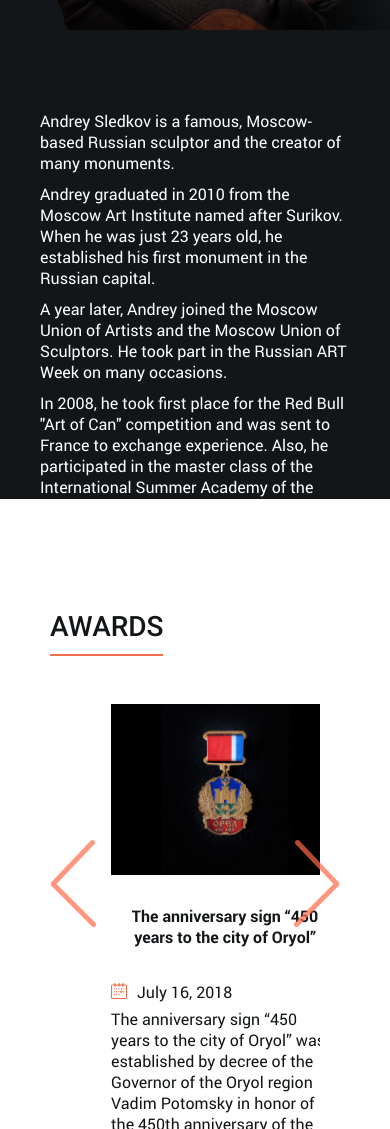
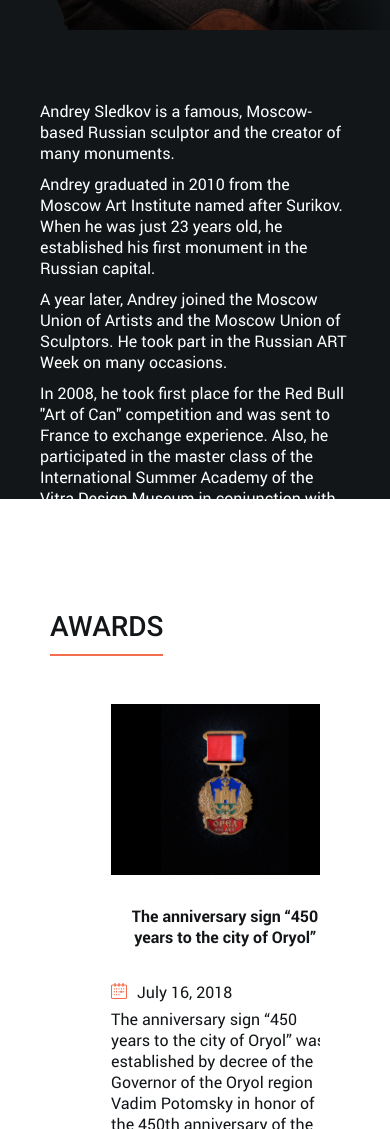
Before and after one commit to zhamiila824/mobile-app, a plain HTML site: page biography.html in a window 390 px wide. Shown: the part 590-1719 px from the top of the page. Drawn offline with Linux system fonts and the light colour scheme.

Commit message:
Add files via upload

```diff
--- a/css/main.css
+++ b/css/main.css
@@ -593,9 +593,11 @@
     }
     .right .biography_info{
         width: 100%;
-        margin-top: 200px;
-     }
-
+        margin-top: 190px;
+    }
+    .awards .left::before, .awards .right::before{
+        display: none;
+    }
     footer .menu_section{
         bottom:47px
     }
```
